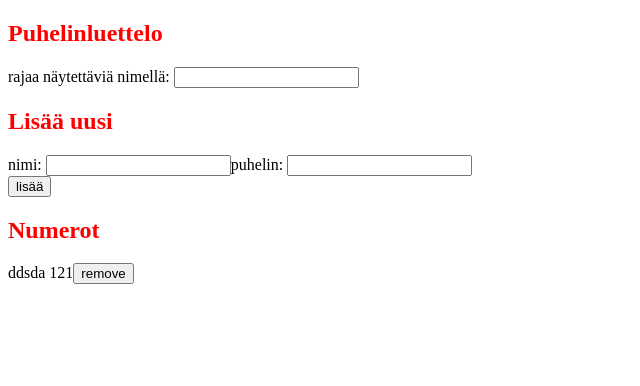
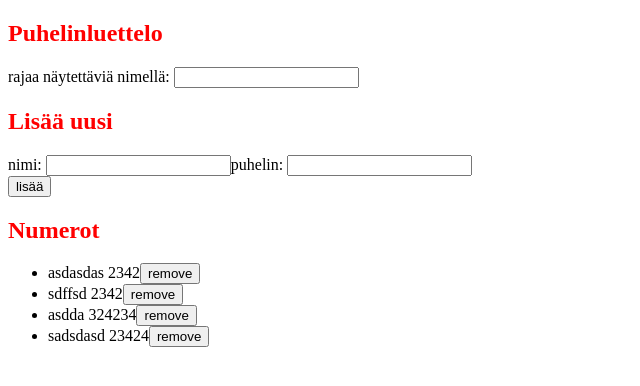
Before and after one commit to aleksiliu/full-stack-course, a React (Create React App) app in the folder osa2/puhelinluettelo/: page / in a window 1280 px wide. Shown: the top 386 px of the page, without its empty margins (0-640 px from the left). Built offline with nearby package versions, Linux system fonts and the light colour scheme; data requests are answered from the project's data file; the HTML template or start-up script is replaced by a standard one.

Commit message:
Fix typos

```diff
--- a/osa2/puhelinluettelo/db.json
+++ b/osa2/puhelinluettelo/db.json
@@ -1,9 +1,24 @@
 {
   "persons": [
     {
-      "name": "ddsda",
-      "number": "121",
-      "id": 2
+      "name": "asdasdas",
+      "number": "2342",
+      "id": 3
+    },
+    {
+      "name": "sdffsd",
+      "number": "2342",
+      "id": 4
+    },
+    {
+      "name": "asdda",
+      "number": "324234",
+      "id": 5
+    },
+    {
+      "name": "sadsdasd",
+      "number": "23424",
+      "id": 6
     }
   ]
 }
--- a/osa2/puhelinluettelo/src/App.js
+++ b/osa2/puhelinluettelo/src/App.js
@@ -51,15 +51,16 @@ const App = () => {
             setNotificationMessage(`${newName} numero muutettu muotoon ${newPhone} `);
             setTimeout(() => {
               setNotificationMessage(null);
-            }, 2000);
+            }, 4000);
             setNewName('');
             setPhoneNumber('');
           })
           .catch(error => {
+            console.log(error);
             setNotificationMessage(`${newName} on jo valitettavasti poistettu palvelimelta`);
             setTimeout(() => {
               setNotificationMessage(null);
-            }, 2000);
+            }, 4000);
             setNewName('');
             setPhoneNumber('');
             setPersons(persons.filter(person => person.id !== updatedObj.id));
@@ -131,16 +132,16 @@ const App = () => {
         </div>
       </form>
       <h2>Numerot</h2>
-      <div>
+      <ul>
         {persons
           .filter(person => person.name.toLowerCase().includes(filterString.toLowerCase()))
           .map(person => (
-            <p key={person.id}>
+            <li key={person.id}>
               {person.name} {person.number}
               <button onClick={() => removeContact(person.id)}>remove</button>
-            </p>
+            </li>
           ))}
-      </div>
+      </ul>
     </div>
   );
 };
--- a/osa2/puhelinluettelo/src/services/persons.js
+++ b/osa2/puhelinluettelo/src/services/persons.js
@@ -17,7 +17,7 @@ const update = (id, newObject) => {
 };
 
 const remove = id => {
-  const request = axios.delete(`http://localhost:3001/persons/${id}`);
+  const request = axios.delete(`${baseUrl}/${id}`);
   return request.then(response => response.data);
 };
 
```
